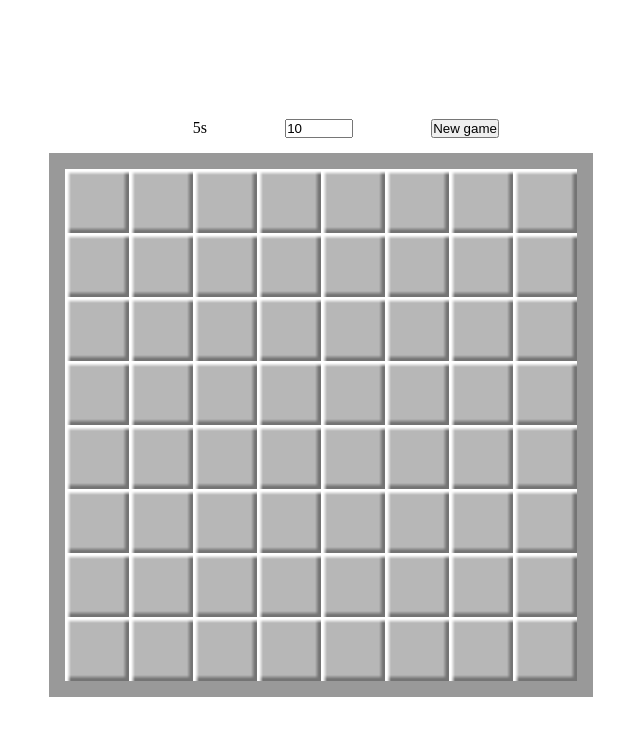
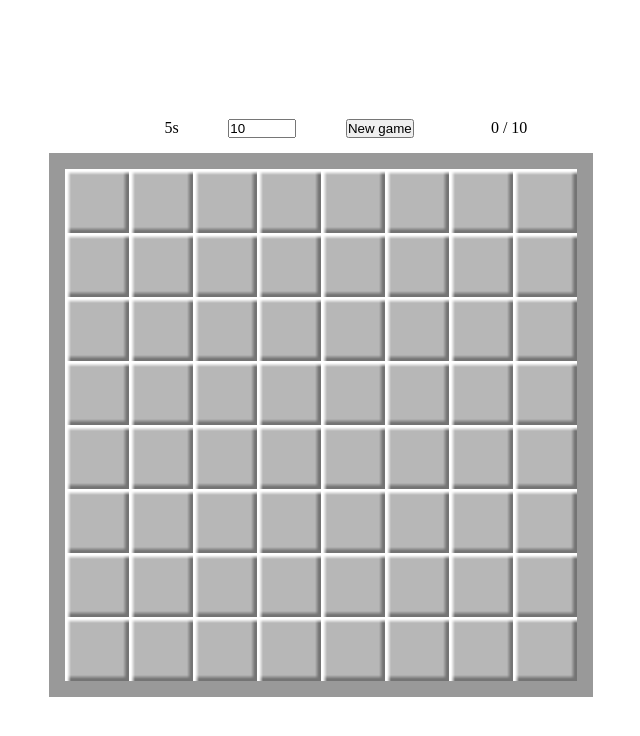
Before and after one commit to Bertrand2/minesweeper, a plain HTML site: page index.html in a window 1280 px wide. Shown: the whole page, without its empty margins (319-959 px from the left). Drawn offline with Linux system fonts and the light colour scheme.

Commit message:
flag & bomb counter

```diff
--- a/game.js
+++ b/game.js
@@ -4,8 +4,10 @@ let gameBox = document.getElementById("gameBox");
 const newGameButton = document.getElementById("newGameButton");
 const input = document.getElementById("bombsInput");
 const timer = document.getElementById("timer");
+const flags = document.getElementById("flags");
+const mines = document.getElementById("mines");
 
-let cells, bombs, gameRunning = false, time, timeInterval;
+let cells, bombs, gameRunning = false, time, timeInterval, flagged, realBombAmount;
 
 const gridSize = 8;
 
@@ -49,6 +51,10 @@ function generateGrid(bombAmount = 10){
         });
     }
 
+    realBombAmount = countMines(board);
+    mines.innerText = `${realBombAmount}`;
+
+    flagged = 0;
     time = 0;
     gameRunning = true;
     timeInterval = setInterval(timing, 1000);
@@ -223,7 +229,7 @@ function checkGameEnd(cells,i,bombAmount){
         }
     }
 
-    if(remainingCells === bombAmount){
+    if(remainingCells === realBombAmount){
         console.log("Victory !");
         document.getElementById("victory").style.visibility = "visible";
         document.getElementById("victory").style.opacity = "100%";
@@ -233,10 +239,12 @@ function checkGameEnd(cells,i,bombAmount){
 
 function placeFlag(cell){
     cell.childNodes[3].style.visibility = "visible";
+    flags.innerText = `${++flagged}`;
 }
 
 function removeFlag(cell){
     cell.childNodes[3].style.visibility = "hidden";
+    flags.innerText = `${--flagged}`;
 }
 
 function timing() {
@@ -245,3 +253,15 @@ function timing() {
         timer.innerText = `${time}s`;
     }
 }
+
+function countMines(board){
+    let tmpMines = 0;
+    for (let i = 0; i < gridSize ; i++) {
+        for (let j = 0; j < gridSize ; j++) {
+            if(board[i][j]==="bomb"){
+                tmpMines++;
+            }
+        }
+    }
+    return tmpMines;
+}
--- a/index.html
+++ b/index.html
@@ -11,6 +11,7 @@
             <p id="timer">0s</p>
             <input id="bombsInput" type="number" min="0" max="1000" step="1" value="10">
             <button id="newGameButton">New game</button>
+            <p class="stats"><span id="flags">0</span> / <span id="mines">0</span></p>
         </header>
         <main>
             <section class="gameContainer" id="gameBox">
--- a/style.css
+++ b/style.css
@@ -29,6 +29,11 @@ header{
 }
 
 #timer{
+    width: var(--size-cell);
+    text-align: right;
+}
+
+.stats{
     width: var(--size-cell);
     text-align: right;
 }
```
